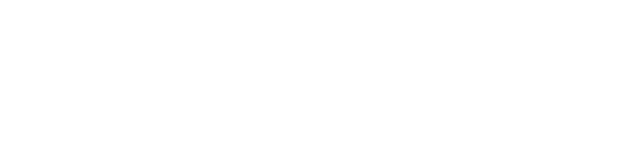
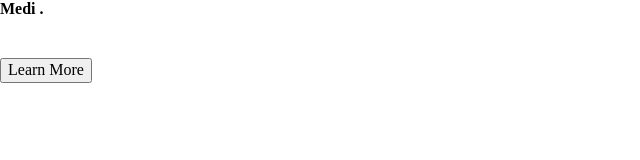
Before and after one commit to hijuliancode/landing-medi, a plain HTML site: page index.html in a window 1280 px wide. Shown: the whole page, without its empty margins (0-640 px from the left). Drawn offline with nearby package versions, Linux system fonts and the light colour scheme.

Commit message:
Markup: Header & Hero

```diff
--- a/index.html
+++ b/index.html
@@ -9,6 +9,32 @@
 </head>
 <body>
 
+  <header class="header">
+    <div class="container">
+      <strong class="header-brand">
+        Medi
+        <span>.</span>
+      </strong>
+    </div>
+    <nav class="header-nav"></nav>
+    <nav class="header-account"></nav>
+  </header>
+
+  <section class="hero">
+    <div class="container">
+      <div class="hero-grid">
+        <div class="area-illustration">
+          <img class="hero-image" src="" alt="">
+        </div>
+        <div class="area-description">
+          <h1 class="hero-title"></h1>
+          <p class="hero-description"></p>
+          <button class="button button-primary">Learn More</button>
+        </div>
+      </div>
+    </div>
+  </section>
+
   <script src="js/main.js"></script>
 </body>
 </html>
```
